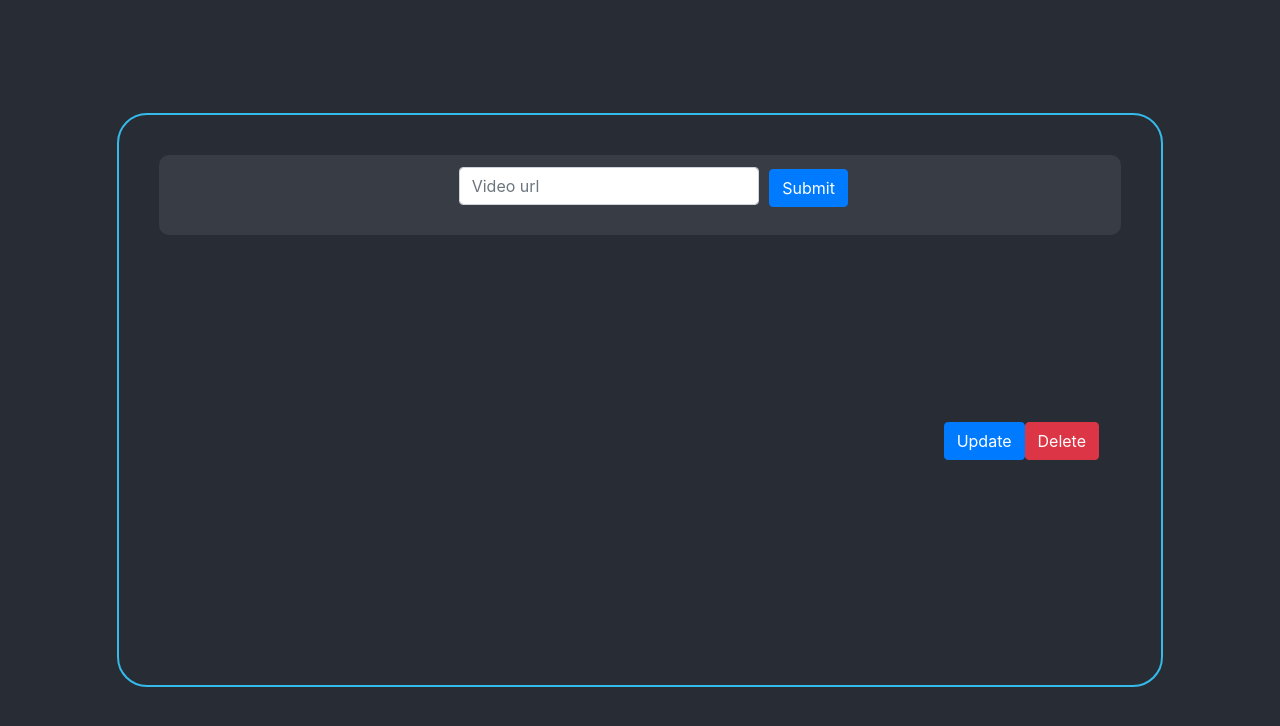
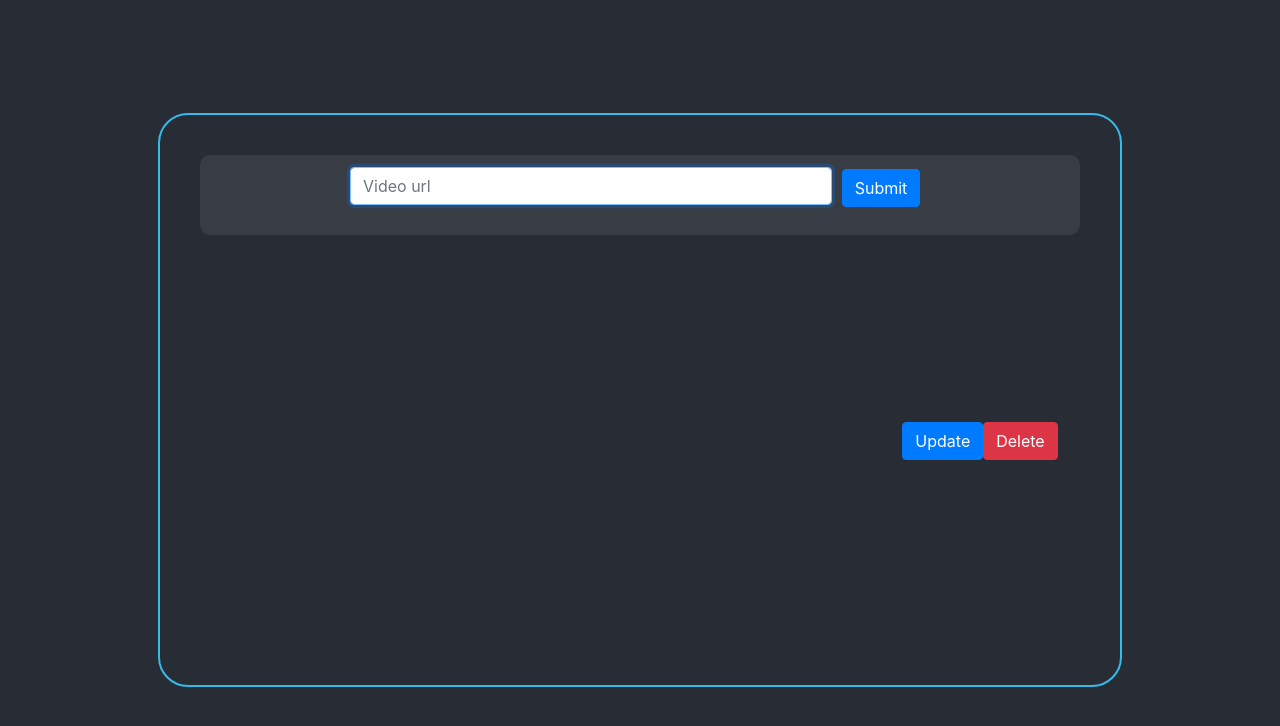
Before and after one commit to lancemahon/react-video-portfolio-practice, a React (Create React App) app: page / in a window 1280 px wide. Both pictures are taken after a click on the button "Add a video". Shown: the top 726 px of the page. Built offline with nearby package versions, Linux system fonts and the light colour scheme.

Commit message:
AddVideoForm has reduced responsibility now
- Styling is pulled into AddVideoFormContainer
- So is the DeleteButton

```diff
--- a/src/components/add-video-form.js
+++ b/src/components/add-video-form.js
@@ -1,31 +1,23 @@
-import React, { useState, useContext } from 'react'
+import React, { useState, useContext, useEffect, useRef } from 'react'
 import {Context} from '../Context'
 // import styled from 'styled-components'
 import ReactPlayer from 'react-player'
 import StyledP from './styled-p-tag'
 import Button from 'react-bootstrap/Button'
-import { Grid, Row, Col } from 'react-bootstrap'
+import { Col } from 'react-bootstrap'
 
-import styled from 'styled-components'
 import { Form } from 'react-bootstrap'
 
-const FormWrapper = styled.section`
-  background: #383c44;
-  min-height: 10vh;
-  border-radius: 10px;
-  display: grid;
-  grid-template-columns: 150px 1fr 150px;
-`
-const FormInnards = styled.section`
-  border-radius: 10px;
-  grid-column: 2;
-  align-self: center;
-`
-
 function AddVideoForm() {
-  const {state, wantsToAdd, addVideo} = useContext(Context)
+  const {addVideo} = useContext(Context)
   const [textState, setTextState] = useState('')
   const [isWrongUrl, setIsWrongUrl] = useState(false)
+
+  const urlInput = useRef(null)
+
+  useEffect(() => {
+    urlInput.current.focus()
+  }, [])
 
   function handleChange(e) {
     setTextState(e.target.value)
@@ -43,31 +35,21 @@ function AddVideoForm() {
 
   return (
     <div>
-      <FormWrapper>
-        <FormInnards>
-          {state.wantsToAdd ?
-          <div>
       <StyledP active={isWrongUrl}>Please enter a valid url</StyledP>
       <form onSubmit={handleSubmit}>
         <Form.Group controlId='formAddVideo'>
           <Form.Row>
             <Col sm={10}>
-                    <Form.Control type='input' placeholder='Video url' onChange={handleChange} />
+              <Form.Control type='input' placeholder='Video url' ref={urlInput} onChange={handleChange} />
             </Col>
-                    {/*<input type='text' placeholder='Video url' onChange={handleChange} />*/}
               <Col sm={1}>
                 <Button variant='primary' type='submit'>
                   Submit
                 </Button>
               </Col>
             </Form.Row>
-                  {/*<input type='submit' value='Submit' />*/}
         </Form.Group>
       </form>
-          </div> :
-          <Button variant='primary' onClick={() => wantsToAdd()}>Add a video</Button>}
-        </FormInnards>
-      </FormWrapper>
     </div>
   )
 }
```
Lines whose indentation alone changed are shown as unchanged.
